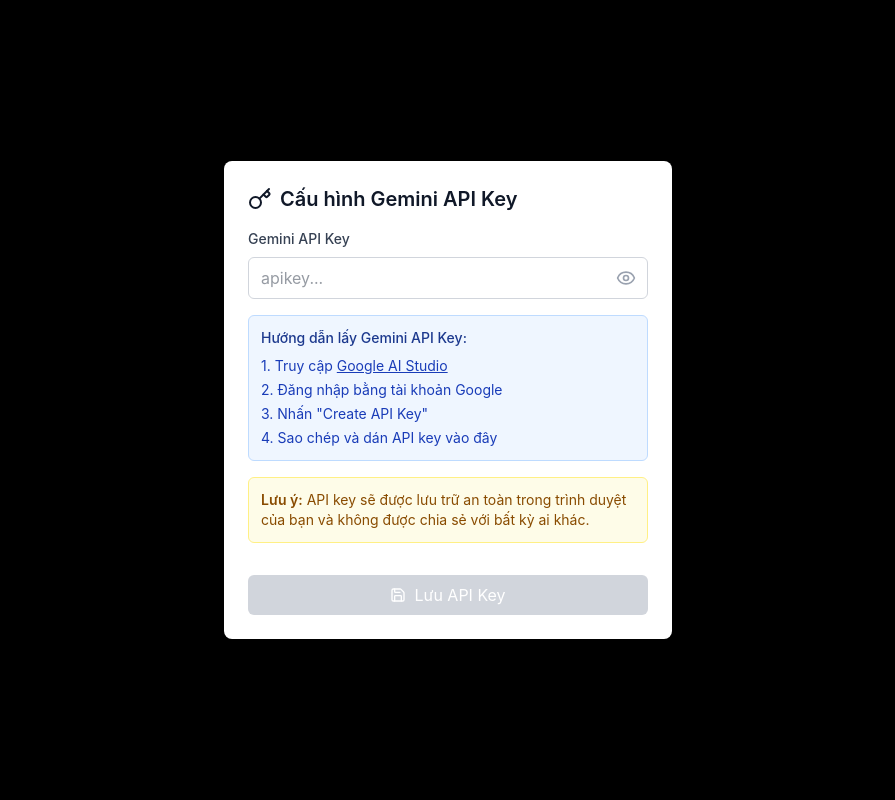
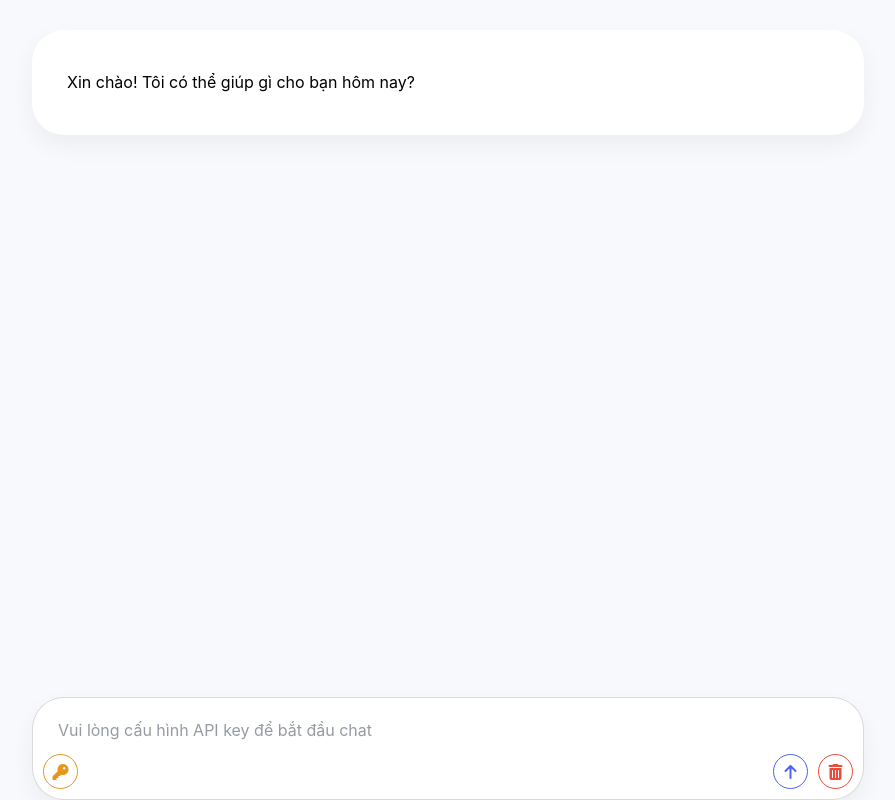
Before and after one commit to ndson03/ndson, a Next.js app: page / in a window 1280 px wide. Shown: the whole page, without its empty margins (192-1087 px from the left). Built offline with nearby package versions, Linux system fonts and the light colour scheme.

Commit message:
feat: update UI of API key form

```diff
--- a/src/app/globals.css
+++ b/src/app/globals.css
@@ -118,7 +118,7 @@
 
 .button-container {
     display: flex;
-    justify-content: end;
+    justify-content: space-between;
     align-items: center;
     width: 100%;
 }
@@ -145,7 +145,8 @@
 
 /* === Buttons === */
 .send-button,
-.clear-button {
+.clear-button,
+.apikey-config-button {
     width: 35px;
     height: 35px;
     display: flex;
@@ -176,6 +177,17 @@
 .clear-button:hover {
     background-color: #e74c3c;
     color: white;
+}
+
+.apikey-config-button {
+    color: #e3971d;
+    background-color: white;
+    border: 1px solid #e3971d;
+}
+
+.apikey-config-button:hover{
+    color: white;
+    background-color: #e3971d;
 }
 
 /* === Messages === */
--- a/src/app/page.tsx
+++ b/src/app/page.tsx
@@ -32,6 +32,7 @@
   const [isLoading, setIsLoading] = useState(false);
   const [apiKey, setApiKey] = useState(""); // State cho API key
   const [isApiKeyReady, setIsApiKeyReady] = useState(false); // State kiểm tra API key đã sẵn sàng
+  const [showApiKeyModal, setShowApiKeyModal] = useState(false); // State để điều khiển modal
   const chatBoxRef = useRef<HTMLDivElement>(null);
   const textareaRef = useRef<HTMLTextAreaElement>(null);
 
@@ -221,6 +222,11 @@
   const handleApiKeySet = (key: string) => {
     setApiKey(key);
     setIsApiKeyReady(key.trim() !== "");
+  };
+
+  // Handle click key button
+  const handleKeyConfigButtonClick = () => {
+    setShowApiKeyModal(true);
   };
 
   // Initialize on component mount
@@ -434,7 +440,11 @@
 
   return (
     <div className="main-content">
-      <ApiKeyForm onApiKeySet={handleApiKeySet} />
+      <ApiKeyForm
+        onApiKeySet={handleApiKeySet}
+        isOpen={showApiKeyModal}
+        onClose={() => setShowApiKeyModal(false)}
+      />
 
       <div className="container-fluid">
         <div className="chat-container">
@@ -458,6 +468,15 @@
               className={`questionInput ${!isApiKeyReady ? "disabled" : ""}`}
             />
             <div className="button-container">
+              <div className="left-buttons">
+                <div
+                  className="apikey-config-button"
+                  onClick={handleKeyConfigButtonClick}
+                  title="Cấu hình API Key"
+                >
+                  <i className="fa-solid fa-key"></i>
+                </div>
+              </div>
               <div className="right-buttons">
                 <div
                   className={`send-button ${
@@ -465,9 +484,7 @@
                   }`}
                   onClick={askQuestion}
                   title={
-                    !isApiKeyReady
-                      ? "Vui lòng cấu hình API key"
-                      : "Gửi câu hỏi"
+                    !isApiKeyReady ? "Vui lòng cấu hình API key" : "Gửi câu hỏi"
                   }
                 >
                   <i className="fas fa-arrow-up"></i>
--- a/src/component/ApiKeyForm.tsx
+++ b/src/component/ApiKeyForm.tsx
@@ -3,24 +3,29 @@
 
 interface ApiKeyManagerProps {
   onApiKeySet: (apiKey: string) => void;
+  isOpen: boolean;
+  onClose: () => void;
 }
 
-const ApiKeyForm: React.FC<ApiKeyManagerProps> = ({ onApiKeySet }) => {
+const ApiKeyForm: React.FC<ApiKeyManagerProps> = ({ onApiKeySet, isOpen, onClose }) => {
   const [apiKey, setApiKey] = useState('');
   const [showApiKey, setShowApiKey] = useState(false);
-  const [isModalOpen, setIsModalOpen] = useState(false);
   const [hasApiKey, setHasApiKey] = useState(false);
 
   useEffect(() => {
-    // Kiểm tra API key trong localStorage khi component mount
     const storedApiKey = localStorage.getItem('gemini_api_key');
     if (storedApiKey && storedApiKey.trim() !== '') {
       setHasApiKey(true);
       onApiKeySet(storedApiKey);
-    } else {
-      setIsModalOpen(true);
     }
   }, [onApiKeySet]);
+
+  useEffect(() => {
+    if (isOpen) {
+      const currentKey = localStorage.getItem('gemini_api_key') || '';
+      setApiKey(currentKey);
+    }
+  }, [isOpen]);
 
   const handleSaveApiKey = () => {
     const trimmedKey = apiKey.trim();
@@ -31,14 +36,8 @@
 
     localStorage.setItem('gemini_api_key', trimmedKey);
     setHasApiKey(true);
-    setIsModalOpen(false);
     onApiKeySet(trimmedKey);
-  };
-
-  const handleChangeApiKey = () => {
-    const currentKey = localStorage.getItem('gemini_api_key') || '';
-    setApiKey(currentKey);
-    setIsModalOpen(true);
+    onClose();
   };
 
   const handleRemoveApiKey = () => {
@@ -46,53 +45,29 @@
       localStorage.removeItem('gemini_api_key');
       setHasApiKey(false);
       setApiKey('');
-      setIsModalOpen(true);
       onApiKeySet('');
+      onClose();
     }
   };
 
+  if (!isOpen) return null;
+
   return (
-    <>
-      {/* API Key Status Bar */}
-      {hasApiKey && (
-        <div className="fixed bottom-3 right-5 z-50">
-          <div className="bg-green-100 border border-green-300 text-green-800 px-3 py-2 rounded-lg shadow-sm flex items-center space-x-2 text-sm">
-            <Key size={16} />
-            <span>API key</span>
-            <button
-              onClick={handleChangeApiKey}
-              className="text-green-600 hover:text-green-800 font-medium"
-            >
-              Thay đổi
-            </button>
-            <button
-              onClick={handleRemoveApiKey}
-              className="text-red-600 hover:text-red-800 font-medium ml-2"
-            >
-              Xóa
-            </button>
-          </div>
-        </div>
-      )}
-
-      {/* Modal */}
-      {isModalOpen && (
-        <div className="fixed inset-0 bg-black bg-opacity-50 flex items-center justify-center z-50 p-4">
-          <div className="bg-white rounded-lg shadow-xl max-w-md w-full">
+    <div className="fixed inset-0 bg-black/30 backdrop-blur-sm flex items-center justify-center z-50 p-4">
+      <div className="bg-white rounded-xl shadow-lg max-w-md w-full">
         <div className="p-6">
           <div className="flex items-center justify-between mb-4">
             <h2 className="text-xl font-semibold text-gray-900 flex items-center">
               <Key className="mr-2" size={24} />
               Cấu hình Gemini API Key
             </h2>
-                {hasApiKey && (
             <button
-                    onClick={() => setIsModalOpen(false)}
-                    className="text-gray-400 hover:text-gray-600"
+              onClick={onClose}
+              className="p-2 rounded-full text-gray-500 hover:bg-gray-100 hover:text-gray-700 transition-colors duration-200 focus:outline-none focus:ring-2 focus:ring-blue-500 cursor-pointer"
+              aria-label="Close modal"
             >
               <X size={24} />
             </button>
-                )}
           </div>
 
           <div className="space-y-4">
@@ -112,7 +87,8 @@
                 <button
                   type="button"
                   onClick={() => setShowApiKey(!showApiKey)}
-                      className="absolute inset-y-0 right-0 pr-3 flex items-center text-gray-400 hover:text-gray-600"
+                  className="absolute inset-y-0 right-0 pr-3 flex items-center text-gray-400 hover:text-gray-600 transition-colors duration-200 focus:outline-none focus:ring-2 focus:ring-blue-500"
+                  aria-label={showApiKey ? 'Hide API key' : 'Show API key'}
                 >
                   {showApiKey ? <EyeOff size={20} /> : <Eye size={20} />}
                 </button>
@@ -131,37 +107,38 @@
               </ol>
             </div>
 
-                <div className="bg-yellow-50 border border-yellow-200 rounded-md p-3">
-                  <p className="text-sm text-yellow-800">
-                    <strong>Lưu ý:</strong> API key sẽ được lưu trữ an toàn trong trình duyệt của bạn và không được chia sẻ với bất kỳ ai khác.
-                  </p>
-                </div>
-
             <div className="flex space-x-3 pt-4">
               <button
                 onClick={handleSaveApiKey}
                 disabled={!apiKey.trim()}
-                    className="flex-1 bg-blue-600 text-white px-4 py-2 rounded-md hover:bg-blue-700 disabled:bg-gray-300 disabled:cursor-not-allowed flex items-center justify-center space-x-2"
+                className="flex-1 flex items-center justify-center space-x-2 px-4 py-2 bg-blue-600 text-white rounded-lg hover:bg-blue-700 disabled:bg-gray-300 disabled:cursor-not-allowed transition-all duration-200 focus:outline-none focus:ring-2 focus:ring-blue-500 focus:ring-offset-2 cursor-pointer"
               >
                 <Save size={16} />
                 <span>Lưu API Key</span>
               </button>
 
-                  {hasApiKey && (
               <button
-                      onClick={() => setIsModalOpen(false)}
-                      className="px-4 py-2 text-gray-600 border border-gray-300 rounded-md hover:bg-gray-50"
+                onClick={onClose}
+                className="px-4 py-2 bg-white text-gray-600 border border-gray-300 rounded-lg hover:bg-gray-50 hover:text-gray-800 transition-all duration-200 focus:outline-none focus:ring-2 focus:ring-blue-500 focus:ring-offset-2 cursor-pointer"
               >
                 Hủy
               </button>
+            </div>
+
+            {hasApiKey && (
+              <div className="pt-2 border-t border-gray-200">
+                <button
+                  onClick={handleRemoveApiKey}
+                  className="w-full px-4 py-2 text-red-600 hover:text-red-800 bg-red-50 hover:bg-red-100 rounded-lg transition-all duration-200 focus:outline-none focus:ring-2 focus:ring-red-500 focus:ring-offset-2 cursor-pointer"
+                >
+                  Xóa API Key
+                </button>
+              </div>
             )}
           </div>
         </div>
       </div>
     </div>
-        </div>
-      )}
-    </>
   );
 };
 
```
Lines whose indentation alone changed are shown as unchanged.
